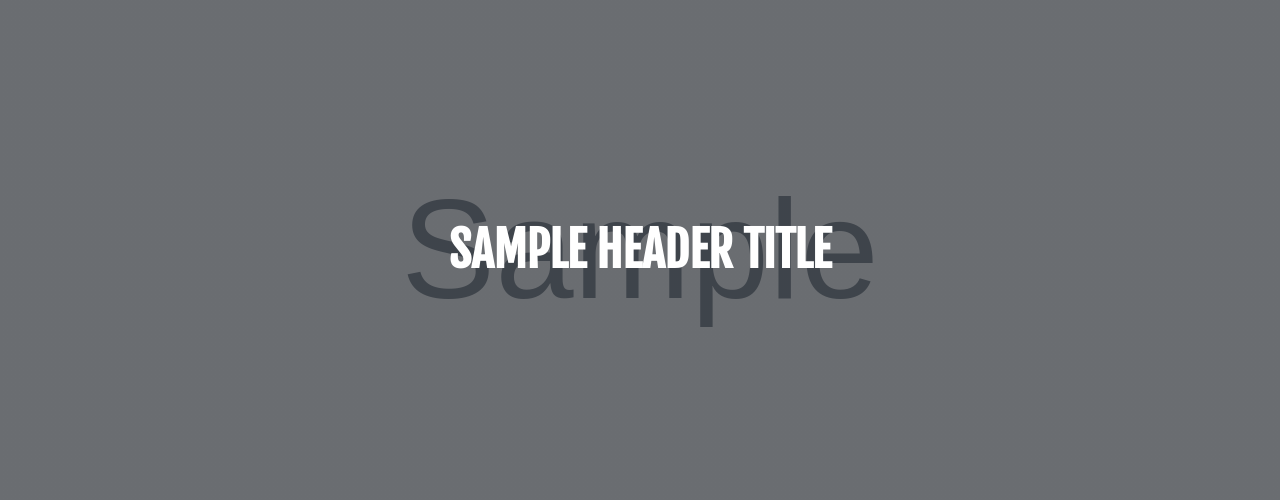
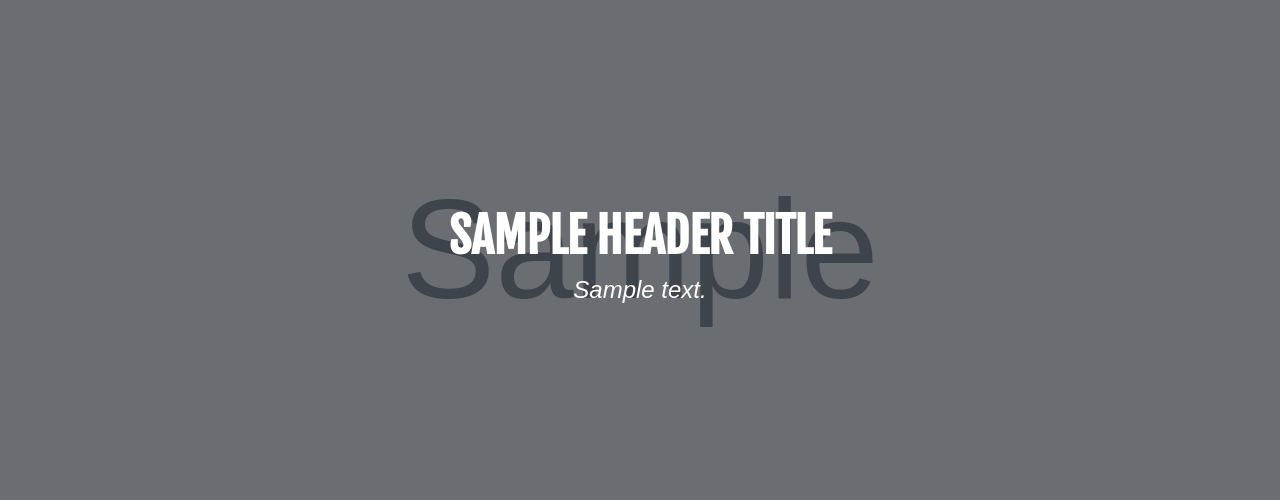
Before and after one commit to Lanseuo/lucas-blog, a Flask app: template templates/post.html in a window 1280 px wide. Shown: the top 504 px of the page. Run offline with Flask 2, Linux system fonts and the light colour scheme; the template is opened without the code that fills it: most values are stand-ins (such as "Sample title", 1, 10 or a date in 2020); grey boxes marked "Sample" are stand-in pictures; parts of the project's set-up code (start-up, migrations or seed data) failed here and were passed over; some web fonts are replaced.

Commit message:
Add date to header

```diff
--- a/app.py
+++ b/app.py
@@ -58,6 +58,7 @@ def post(permalink):
                                    },
                                    seo_description="Auf dem Blog von Lucas Hild findest Du Artikel über Softwareentwicklung mit Python, JavaScript und dem Raspberry Pi",
                                    header_title=post_details["title"],
+                                   header_text=post_details["date"],
                                    header_image=post_details["image"],
                                    title=post_details["title"],
                                    date=post_details["title"],
--- a/static/css/style.css
+++ b/static/css/style.css
@@ -119,6 +119,12 @@ nav.visible {
   font-size: 24px;
 }
 
+#header #header-content p {
+  font-style: italic;
+  margin: 0;
+  font-size: 1.5em;
+}
+
 main {
   width: 70%;
   margin: 75px auto;
--- a/templates/includes/header.html
+++ b/templates/includes/header.html
@@ -5,5 +5,6 @@
   </nav>
   <div id="header-content">
     <h1><a href="/">{{ header_title }}</a></h1>
+    <p>{{ header_text }}</p>
   </div>
 </section>
```
